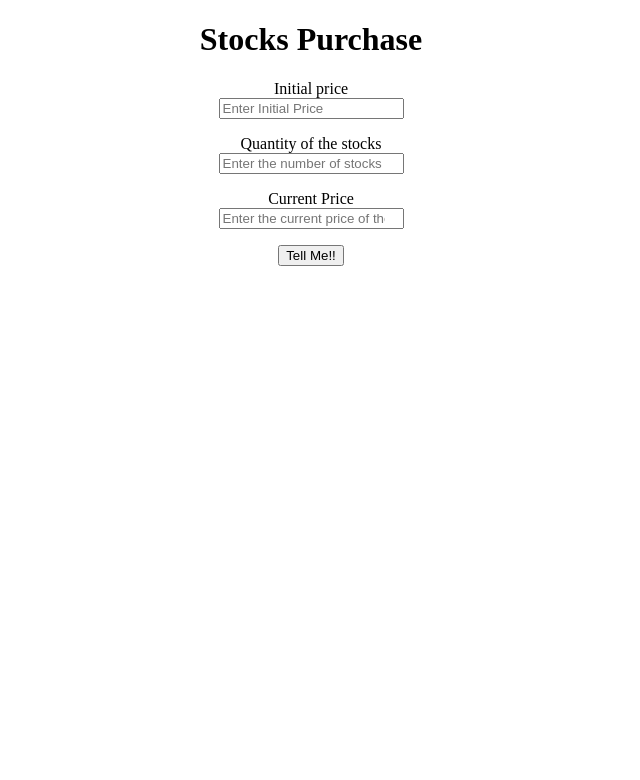
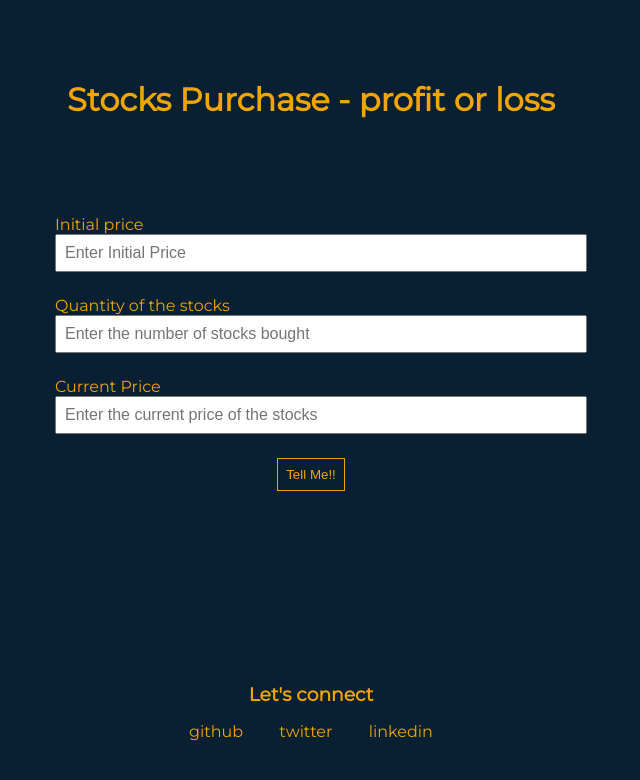
Before and after one commit to kumsomi/stock-purchase, a plain HTML site: page index.html in a window 1280 px wide. Shown: the whole page, without its empty margins (329-969 px from the left). Drawn offline with Linux system fonts and the light colour scheme.

Commit message:
style: styled the entire app

```diff
--- a/index.html
+++ b/index.html
@@ -10,8 +10,9 @@
 </head>
 
 <body>
-    <h1>Stocks Purchase</h1>
-    <main>
+    <main class="mains">
+        <h1>Stocks Purchase - profit or loss</h1>
+        <div class="container">
             <label for="initial-price">Initial price
                 <input type="number" required placeholder="Enter Initial Price" id="initial-price">
             </label>
@@ -27,9 +28,16 @@
             <button id="submit-button">Tell Me!!</button>
 
             <div id="output-box"></div>
-
-
+        </div>
     </main>
+    <footer class="footer">
+        <h3>Let's connect</h3>
+        <ul class="non-bullet">
+            <li class="list-item-inline"><a href="https://github.com/KumSomi"><span class="fab fa-github-square"></span>github</a></li>
+            <li class="list-item-inline"><a href="https://twitter.com/somi_kaushik"><span class="fab fa-twitter-square"></span> twitter</a></li>
+            <li class="list-item-inline"><a href="https://www.linkedin.com/in/kum-somi-25aa8a152/"><span class="fab fa-linkedin"></span>linkedin</a></li>
+        </ul>
+    </footer>
     <script src="app.js"></script>
 </body>
 
--- a/style.css
+++ b/style.css
@@ -1,12 +1,78 @@
+@import url('https://fonts.googleapis.com/css2?family=Montserrat&display=swap');
+:root{
+    --primary-color:#082032;
+    --secondary-color:#F0A500;
+}
+*{
+    margin:0;
+    padding:0;
+}
 body{
-    text-align:center;
+    background-color: var(--primary-color);
+    color: var(--secondary-color);
+    font-family: 'Montserrat', sans-serif;
+}
+.mains{
+    margin-top: 5rem;
+}
+
+.container{
+    width:40%;
+    margin: auto;
+    padding: 2rem;
+    margin-top: 4rem;
+    margin-bottom: 8rem;
+}
+
+h1{
+    text-align: center;
+}
+input, label{
+    display: block;
+    font-size: 1rem;
+}
+
+input{
+    padding: 0.5rem;
+    margin:auto;
+}
+
+input{
+    margin-bottom: 0.5rem;
+    width: 100%
+    /* it'll take the 100% width of its parent element */
 }
 label{
-    display: block;
     padding-bottom: 1rem;
 }
-input{
+
+button{
     display: block;
-    margin:auto;
-    width: fit-content;
+    margin-top: 1 rem;
+    margin: auto;
+    border: 1px solid var(--secondary-color);
+    color: var(--secondary-color);
+    padding: 0.5rem;
+    background-color: var(--primary-color);
 }
+.footer{
+    text-align: center;
+}
+.non-bullet{
+    list-style-type: none;
+    padding: 1rem;
+}
+.list-item-inline{
+    display: inline;
+    padding: 1rem;
+}
+a{
+    text-decoration: none;
+    color: var(--secondary-color);
+}
+#output-box{
+    font-size: large;
+    font-weight: bold;
+    text-align: center;
+    padding: 1rem;
+}
```
Lines whose indentation alone changed are shown as unchanged.
